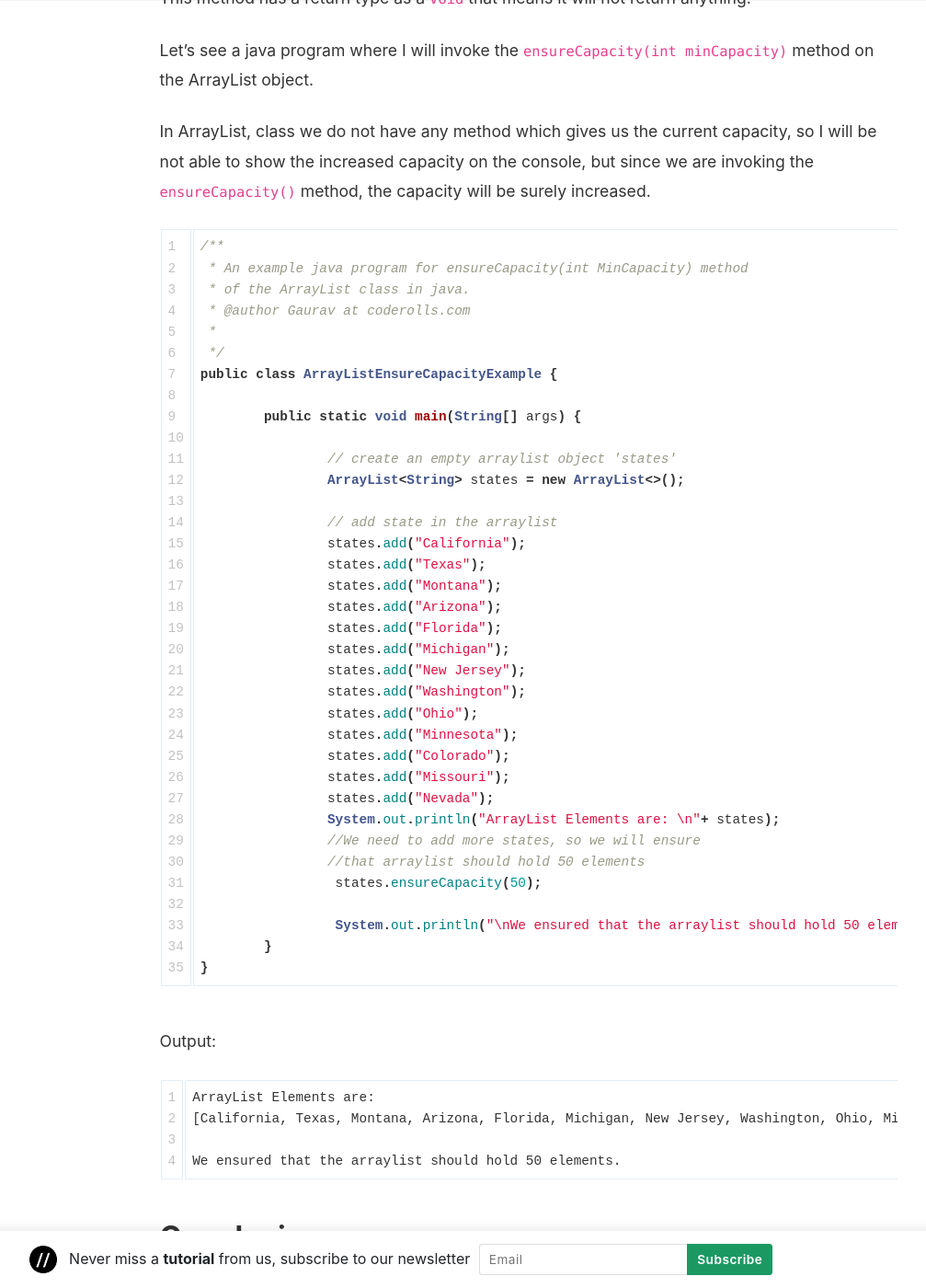
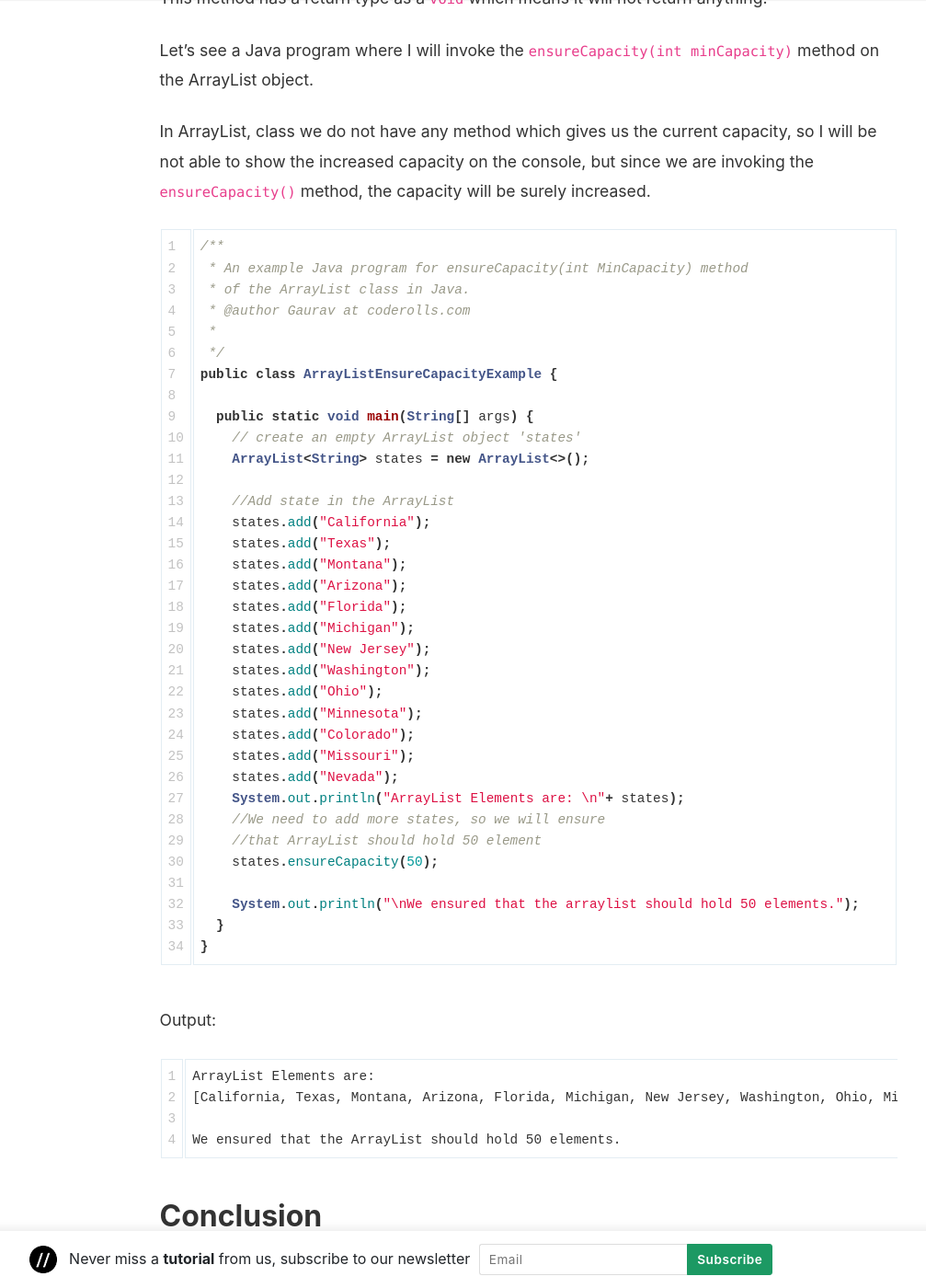
Before and after one commit to coderolls/coderolls-blog, a Jekyll site: the page built from _posts/collections/arraylist/2022-01-04-arraylist-ensurecapacity-method.md, in a window 1280 px wide and 1400 px high, scrolled down 1678 px. Shown: the whole window at 92% size, without its empty margins (204-1211 px from the left). Built offline with Jekyll 4.4.1, drawn with Linux system fonts in a browser that asks for light colours; nearby versions of some CDN libraries; comment, search, counter and statistics services are not loaded; some of the changed text lies outside the part shown.

Commit message:
Update 2022-01-04-arraylist-ensurecapacity-method.md

````diff
--- a/_posts/collections/arraylist/2022-01-04-arraylist-ensurecapacity-method.md
+++ b/_posts/collections/arraylist/2022-01-04-arraylist-ensurecapacity-method.md
@@ -4,8 +4,7 @@ title: "ArrayList ensureCapacity() method in Java"
 author: gaurav
 categories: [Collections, ArrayList]
 toc: true
-description: "In this short tutorial, we will see the ensureCapacity(int minCapacity) method of the Arraylist class in Java."
-
+description: "In this short tutorial, we will see the ensureCapacity(int minCapacity) method of the ArrayList class in Java."
 ---
 
 In this tutorial, we will see the `ensureCapacity(int minCapacity)` method of the  [ArrayList class in Java](https://coderolls.com/arraylist-in-java/).
@@ -13,7 +12,7 @@ In this tutorial, we will see the `ensureCapacity(int minCapacity)` method of th
 ## Introduction
 ArrayList is a widely used class to store and retrieve data in a collection framework.
 
-Unlike an array, ArrayList can dynamically grow in the size.
+Unlike an array, ArrayList can dynamically grow in size.
 
 In previous articles, we have various methods to perform operations on the ArrayList.
 
@@ -42,47 +41,46 @@ This method accepts only one parameter, i.e. `minCapacity` of type `int`
 
 - **`minCapacity`** - the desired minimum capacity
 
-This method has a return type as a `void` that means it will not return anything.
+This method has a return type as a `void` which means it will not return anything.
 
-Let's see a java program where I will invoke the `ensureCapacity(int minCapacity)` method on the ArrayList object.
+Let's see a Java program where I will invoke the `ensureCapacity(int minCapacity)` method on the ArrayList object.
 
 In ArrayList, class we do not have any method which gives us the current capacity, so I will be not able to show the increased capacity on the console, but since we are invoking the `ensureCapacity()` method, the capacity will be surely increased.
 
 ```java
 /**
- * An example java program for ensureCapacity(int MinCapacity) method
- * of the ArrayList class in java.
+ * An example Java program for ensureCapacity(int MinCapacity) method
+ * of the ArrayList class in Java.
  * @author Gaurav at coderolls.com
  *
  */
 public class ArrayListEnsureCapacityExample {
 
-	public static void main(String[] args) {
+  public static void main(String[] args) {
+    // create an empty ArrayList object 'states'
+    ArrayList<String> states = new ArrayList<>();
 
-		// create an empty arraylist object 'states'
-		ArrayList<String> states = new ArrayList<>();
+    //Add state in the ArrayList
+    states.add("California");
+    states.add("Texas");
+    states.add("Montana");
+    states.add("Arizona");
+    states.add("Florida");
+    states.add("Michigan");
+    states.add("New Jersey");
+    states.add("Washington");
+    states.add("Ohio");
+    states.add("Minnesota");
+    states.add("Colorado");
+    states.add("Missouri");
+    states.add("Nevada");
+    System.out.println("ArrayList Elements are: \n"+ states);
+    //We need to add more states, so we will ensure
+    //that ArrayList should hold 50 element
+    states.ensureCapacity(50);
 
-		// add state in the arraylist
-		states.add("California");
-		states.add("Texas");
-		states.add("Montana");
-		states.add("Arizona");
-		states.add("Florida");
-		states.add("Michigan");
-		states.add("New Jersey");
-		states.add("Washington");
-		states.add("Ohio");
-		states.add("Minnesota");
-		states.add("Colorado");
-		states.add("Missouri");
-		states.add("Nevada");
-		System.out.println("ArrayList Elements are: \n"+ states);
-		//We need to add more states, so we will ensure
-		//that arraylist should hold 50 elements
-		 states.ensureCapacity(50);
-
-		 System.out.println("\nWe ensured that the arraylist should hold 50 elements.");
-	}
+    System.out.println("\nWe ensured that the arraylist should hold 50 elements.");
+  }
 }
 ```
 
@@ -91,7 +89,7 @@ Output:
 ArrayList Elements are:
 [California, Texas, Montana, Arizona, Florida, Michigan, New Jersey, Washington, Ohio, Minnesota, Colorado, Missouri, Nevada]
 
-We ensured that the arraylist should hold 50 elements.
+We ensured that the ArrayList should hold 50 elements.
 ```
 
 ## Conclusion
````
